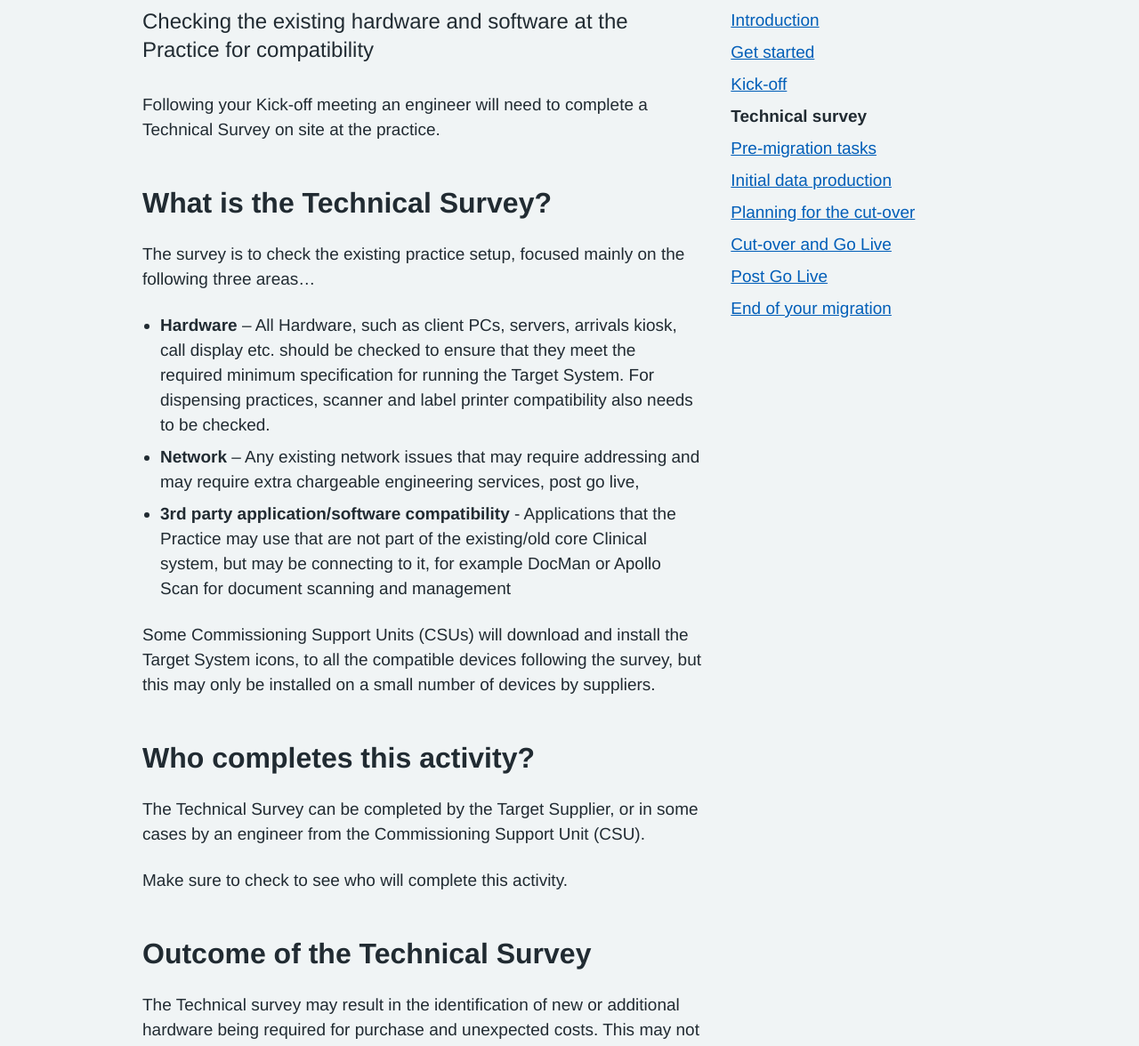
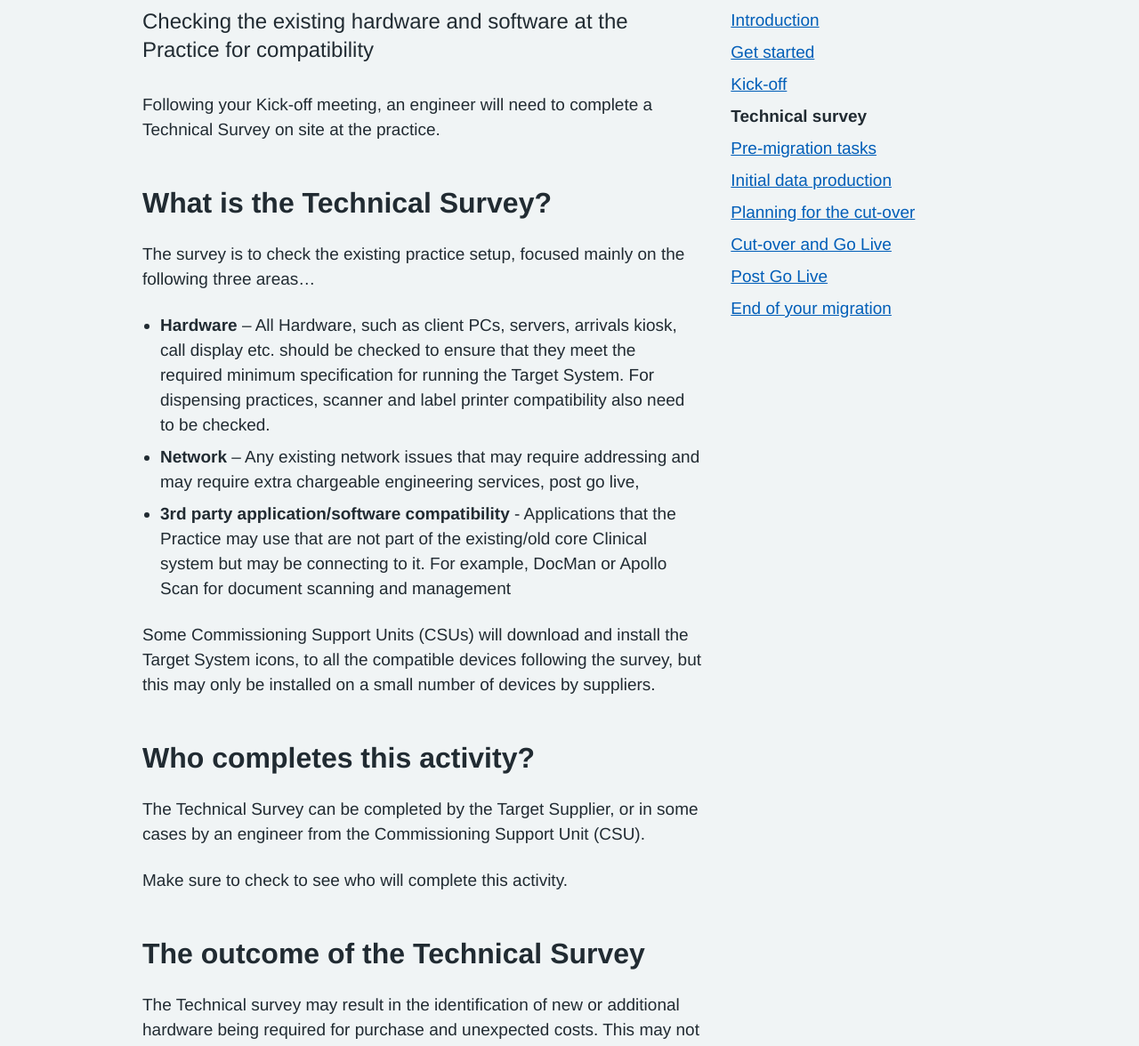
Before and after one commit to nhsconnect/prm-practice-migration, a Jekyll site: the page built from guide/02-technical-survey.md, in a window 1280 px wide. Shown: the part 329-1505 px from the top of the page at 89% size. Built offline with Jekyll 4.4.1, drawn with Linux system fonts in a browser that asks for light colours; some web fonts are replaced.

Commit message:
[PT] Grammar updates to Tech Survey

```diff
--- a/guide/02-technical-survey.md
+++ b/guide/02-technical-survey.md
@@ -8,7 +8,7 @@ previouspage: /guide/kick-off
 breadcrumbparent: /guide
 ---
 
-Following your Kick-off meeting an engineer will need to complete a Technical Survey on site at the practice.
+Following your Kick-off meeting, an engineer will need to complete a Technical Survey on site at the practice.
 
 
 
@@ -16,9 +16,9 @@ Following your Kick-off meeting an engineer will need to complete a Technical Su
 
 The survey is to check the existing practice setup, focused mainly on the following three areas...
 
-* __Hardware__ – All Hardware, such as client PCs, servers, arrivals kiosk, call display etc. should be checked to ensure that they meet the required minimum specification for running the Target System. For dispensing practices, scanner and label printer compatibility also needs to be checked.
+* __Hardware__ – All Hardware, such as client PCs, servers, arrivals kiosk, call display etc. should be checked to ensure that they meet the required minimum specification for running the Target System. For dispensing practices, scanner and label printer compatibility also need to be checked.
 * __Network__ – Any existing network issues that may require addressing and may require extra chargeable engineering services, post go live,
-* __3rd party application/software compatibility__ - Applications that the Practice may use that are not part of the existing/old core Clinical system, but may be connecting to it, for example DocMan or Apollo Scan for document scanning and management
+* __3rd party application/software compatibility__ - Applications that the Practice may use that are not part of the existing/old core Clinical system but may be connecting to it. For example, DocMan or Apollo Scan for document scanning and management
 
 
 
@@ -32,7 +32,7 @@ Make sure to check to see who will complete this activity.
 
 
 
-## Outcome of the Technical Survey
+## The outcome of the Technical Survey {#outcome-of-the-technical-survey}
 
 The Technical survey may result in the identification of new or additional hardware being required for purchase and unexpected costs. This may not apply in all cases. Any additional costs should be discussed with the Clinical Commissioning Group (CCG).
 
```
